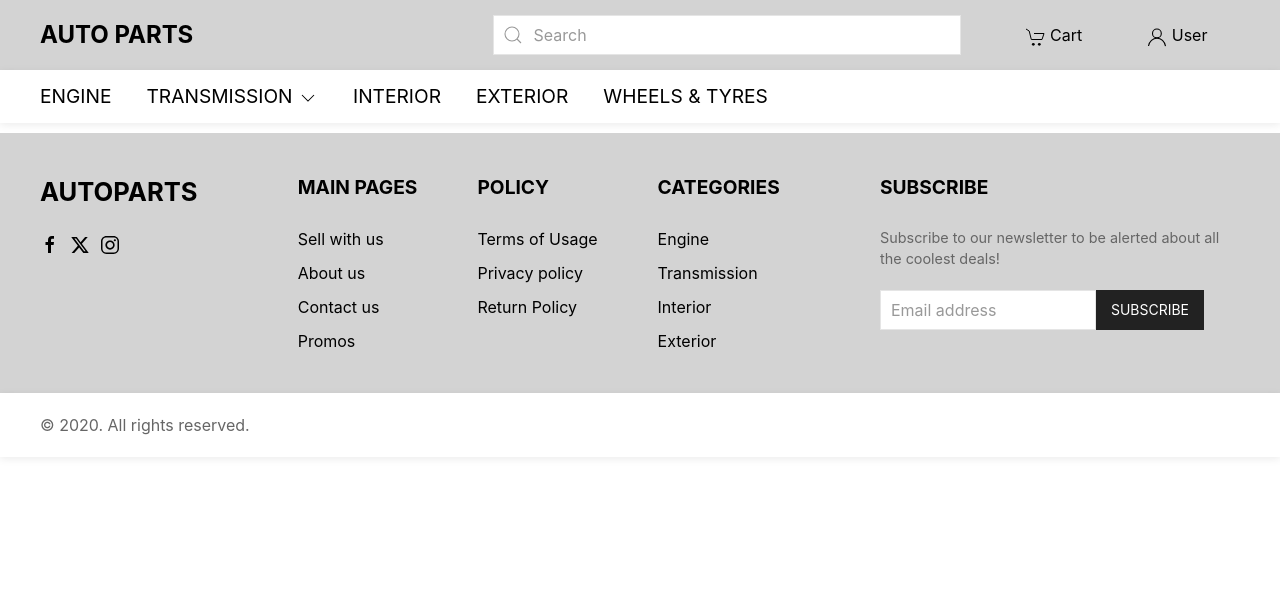
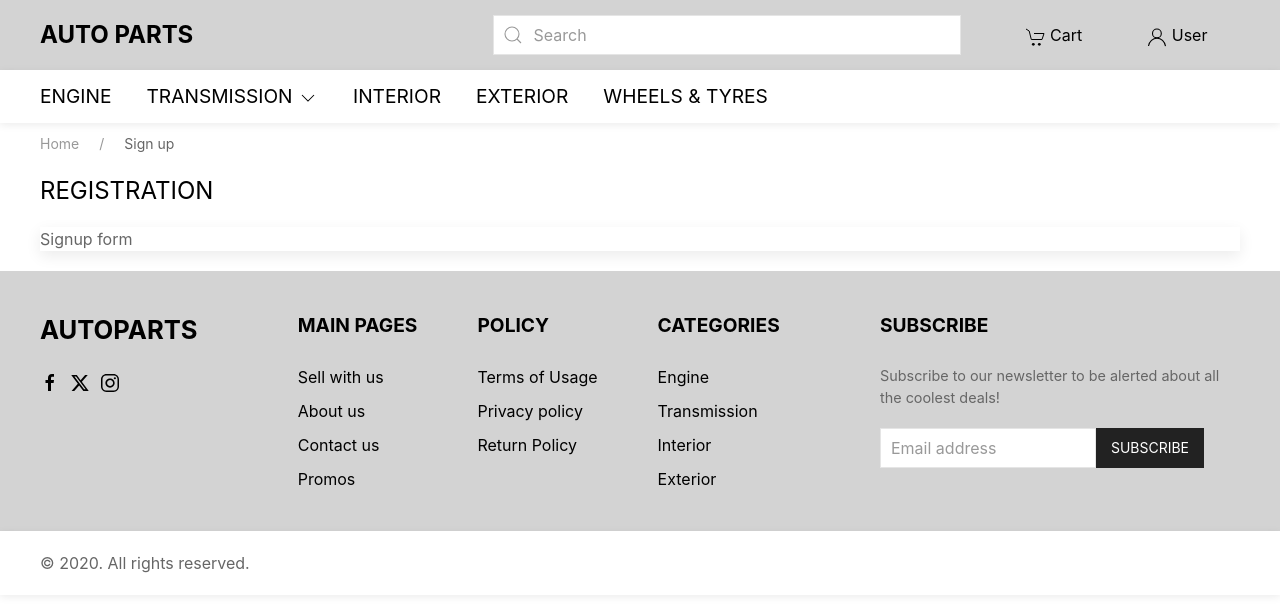
Before and after one commit to donxp/ecommerce-client, a Nuxt app: page /auth/signup in a window 1280 px wide. Shown: the top 610 px of the page. Built offline with nearby package versions, Linux system fonts and the light colour scheme.

Commit message:
add breadcrums component

```diff
--- a/assets/scss/main.scss
+++ b/assets/scss/main.scss
@@ -3,3 +3,9 @@
 
 @import "~uikit/src/scss/mixins-theme.scss";
 @import "~uikit/src/scss/uikit-theme.scss";
+
+.uk-container > .page-title {
+    text-transform: uppercase;
+    color: black;
+    margin: 20px 0;
+}
--- /dev/null
+++ b/components/Breadcrumbs.vue
@@ -0,0 +1,21 @@
+<template>
+    <ul v-if="crumbs" class="uk-breadcrumb">
+        <li><n-link to="/">Home</n-link></li>
+        <li v-for="(crumb, idx) in crumbs" :key="idx">
+            <n-link v-if="crumb.path" :to="crumb.path">{{ crumb.name }}</n-link>
+            <span v-else>{{ crumb.name }}</span>
+        </li>
+    </ul>
+</template>
+
+<script>
+export default {
+    props: ['crumbs']
+}
+</script>
+
+<style scoped>
+.uk-breadcrumb {
+    margin-bottom: 10px;
+}
+</style>
--- /dev/null
+++ b/pages/auth/signup.vue
@@ -0,0 +1,26 @@
+<template>
+    <div class="uk-container uk-margin-bottom">
+        <Breadcrumbs :crumbs="crumbs" />
+        <h3 class="page-title">Registration</h3>
+        <div class="uk-box-shadow-medium">
+            Signup form
+        </div>
+    </div>
+</template>
+
+<script>
+import Breadcrumbs from '../../components/Breadcrumbs'
+
+export default {
+    components: { Breadcrumbs },
+    data() {
+        return {
+            crumbs: [
+                {
+                    name: 'Sign up'
+                }
+            ]
+        }
+    }
+}
+</script>
```
